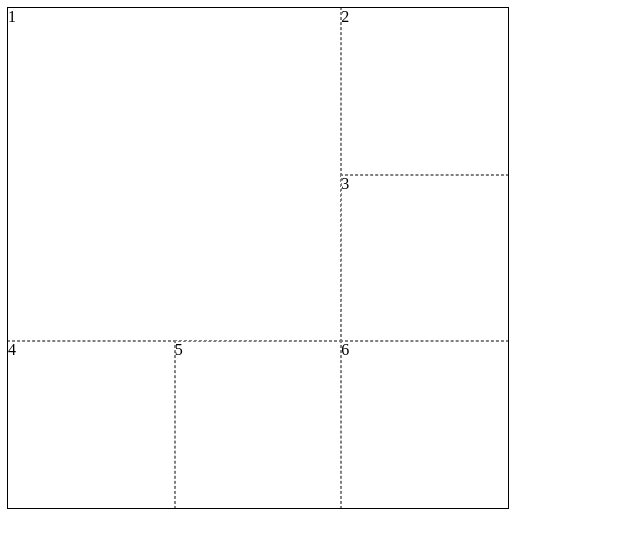
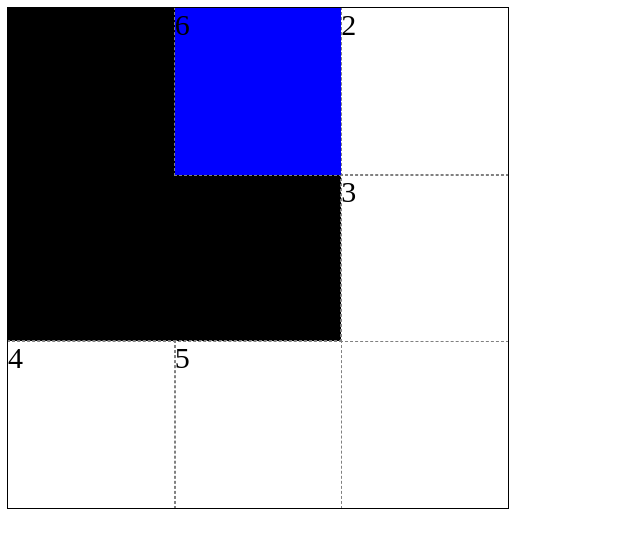
Before and after one commit to vedantag2021-source/full-stack, a plain HTML site: page rev.html in a window 1280 px wide. Shown: the whole page, without its empty margins (0-640 px from the left). Drawn offline with Linux system fonts and the light colour scheme.

Commit message:
new proeprteis explained

```diff
--- a/rev.html
+++ b/rev.html
@@ -15,12 +15,19 @@
         }
         .container>div{
             outline:1px dashed grey;
+            font-size:30px;
         }
         #box1{
             grid-column-start:1;
             grid-column-end:3;
             grid-row-start:1;
             grid-row-end:3;
+            background-color:black;
+        }
+        #box6{
+            grid-column:2/3;
+            grid-row:1/2;
+            background-color:blue;
         }
     </style>
 </head>
```
